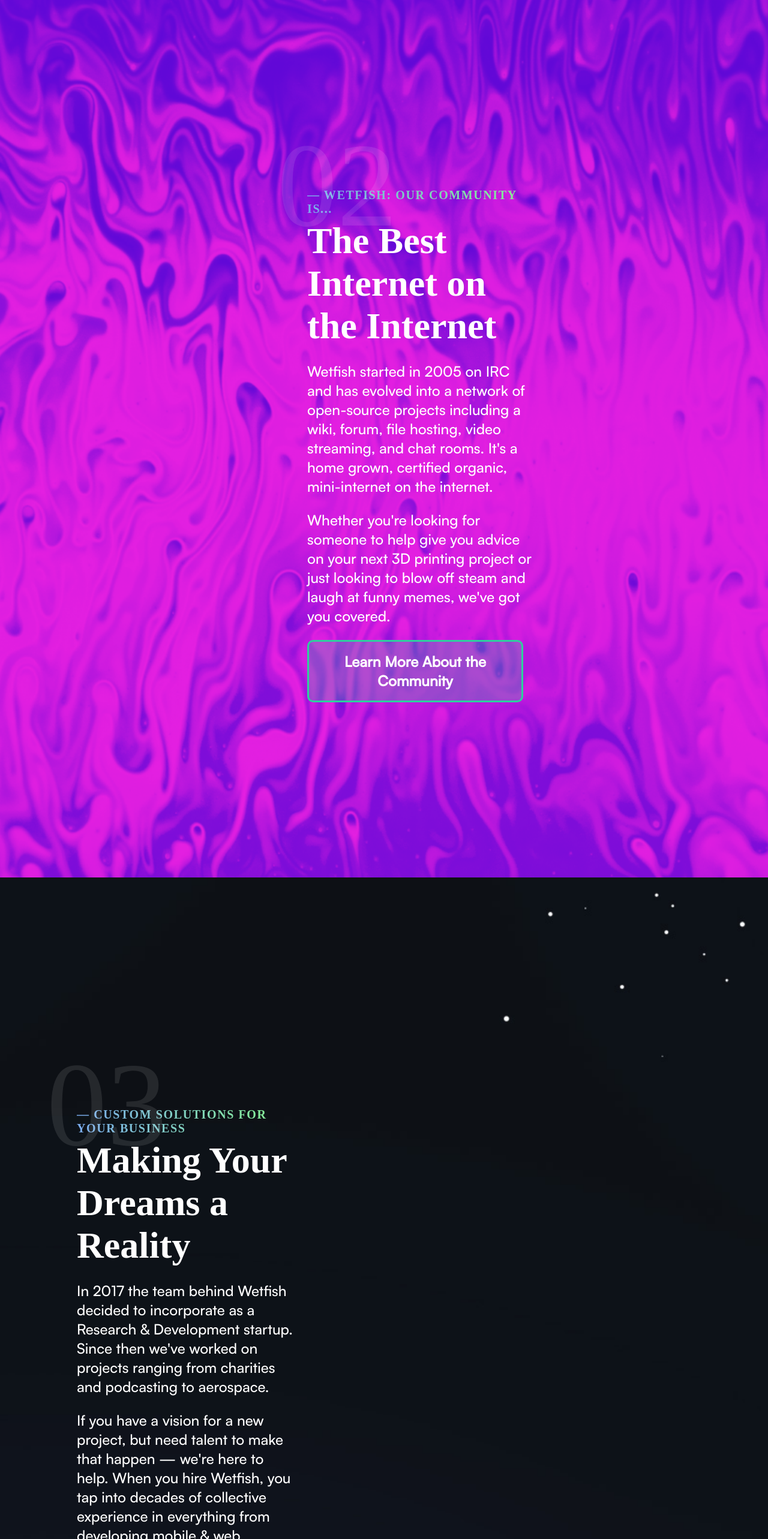
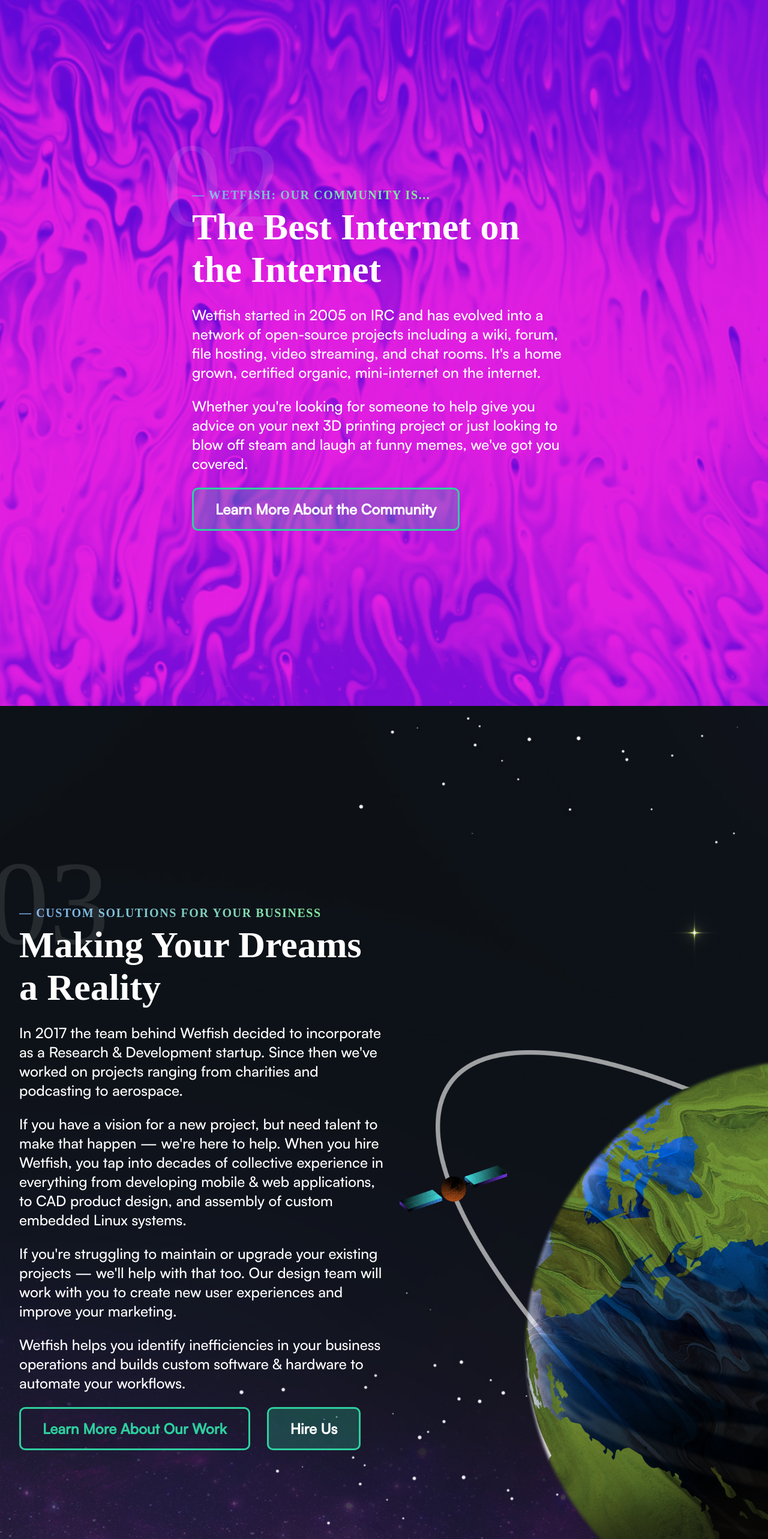
Before and after one commit to wetfish/wetfish.net, a SvelteKit app in the folder ui/: page / in a window 1280 px wide. Shown: the part 1400-3966 px from the top of the page at 60% size. Built offline with nearby package versions, Linux system fonts and the light colour scheme; a web font is replaced by a local one.

Commit message:
Added additional breakpoints between mobile and desktop

```diff
--- a/ui/src/routes/business.svelte
+++ b/ui/src/routes/business.svelte
@@ -38,9 +38,25 @@
         }
 
         .content {
+            .text {
+                width: 60%;
+                padding: 4em 2em;
+            }
+        }
+
+        h1, h3, p {
+            width: 80%;
+        }
+    }
+
+    @media screen and (min-width: 1600px) {
+        .globe {
+            right: 50%;
+            bottom: 120vh;
+        }
+
+        .content {
             padding: 200px 8em;
-            display: flex;
-            justify-content: flex-start;
 
             .text {
                 width: 44%;
@@ -51,6 +67,7 @@
         h1, h3, p {
             width: 80%;
         }
+
     }
 </style>
 
--- a/ui/src/routes/community.svelte
+++ b/ui/src/routes/community.svelte
@@ -22,9 +22,18 @@
             margin: 200px 0;
 
             .text {
+                width: 50%;
+                margin: 0 auto;
+                padding: 4em 0;
+            }
+        }
+    }
+
+    @media screen and (min-width: 1600px) {
+        .content {
+            .text {
                 width: 30%;
                 margin-right: 24em;
-                padding: 4em 0;
             }
         }
     }
```
Also changed, not shown: ui/src/lib/components/Laserfish.svelte (+0 -13 lines).
